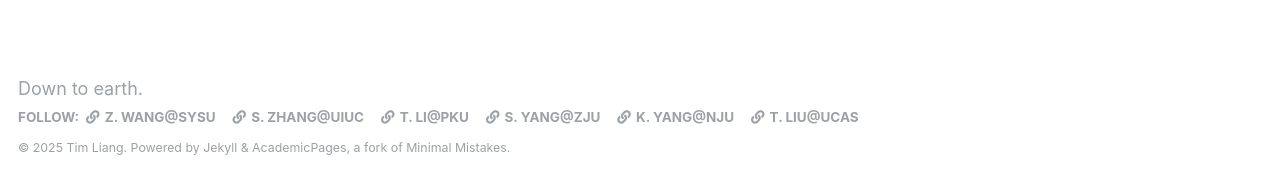
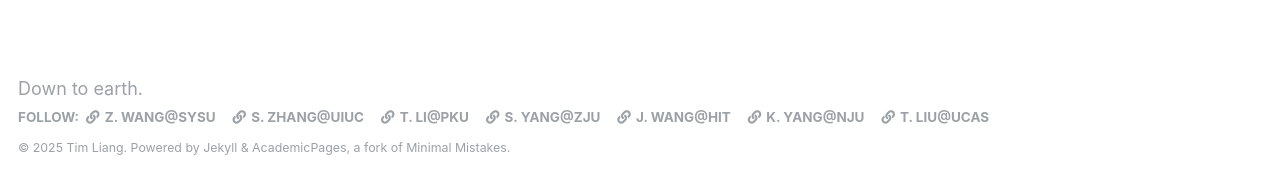
Before and after one commit to T-S-Liang/t-s-liang.github.io, a Jekyll site: the page built from _pages/publications.md, in a window 1280 px wide. Shown: the part 706-897 px from the top of the page. Built offline with Jekyll 4.4.1, drawn with Linux system fonts in a browser that asks for light colours; formulas are drawn with MathJax 3.

Commit message:
Update footer.html

```diff
--- a/_includes/footer.html
+++ b/_includes/footer.html
@@ -9,6 +9,7 @@
     <li><a href="https://seanzh30.github.io"><i class="fas fa-fw fa-link" aria-hidden="true"></i> S. Zhang@UIUC</a></li>
     <li><a href="https://tl-li.github.io"><i class="fas fa-fw fa-link" aria-hidden="true"></i> T. Li@PKU</a></li>
     <li><a href="https://foollain.github.io/"><i class="fas fa-fw fa-link" aria-hidden="true"></i> S. Yang@ZJU</a></li>
+    <li><a href="https://cswjl.github.io"><i class="fas fa-fw fa-link" aria-hidden="true"></i> J. Wang@HIT</a></li>
     <li><a href="https://n1vk.github.io"><i class="fas fa-fw fa-link" aria-hidden="true"></i> K. Yang@NJU</a></li>
     <li><a href="https://lyutoon.github.io"><i class="fas fa-fw fa-link" aria-hidden="true"></i> T. Liu@UCAS</a></li>
   </ul>
```
